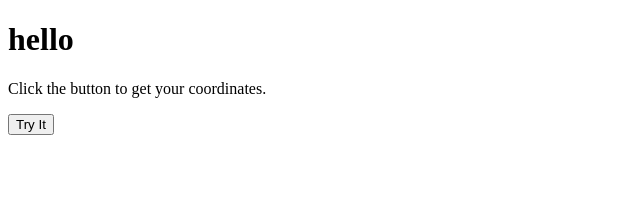
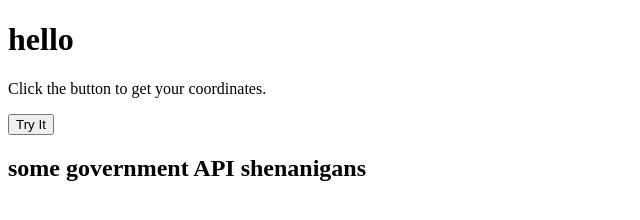
Before and after one commit to Atr-e/atr-e.github.io, a plain HTML site: page index.html in a window 1280 px wide. Shown: the whole page, without its empty margins (0-640 px from the left). Drawn offline with Linux system fonts and the light colour scheme.

Commit message:
removed src

```diff
--- a/src/index.html
+++ b/index.html
@@ -29,5 +29,12 @@
     }
     </script>
 
+    <h2>
+      some government API shenanigans
+    </h2>
+    <script>
+
+    </script>
+ <!-- https://api.fiscaldata.treasury.gov/services/api/fiscal_service -->
 </body>
 </html>
```
